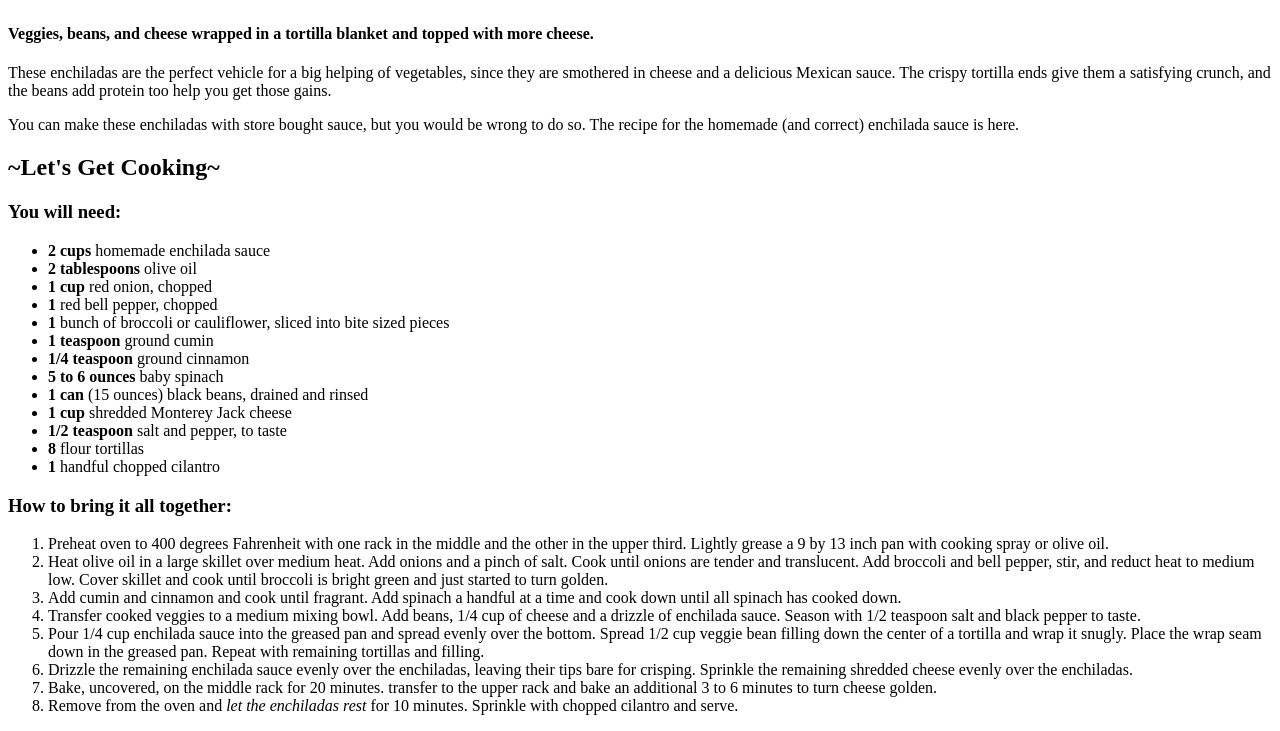
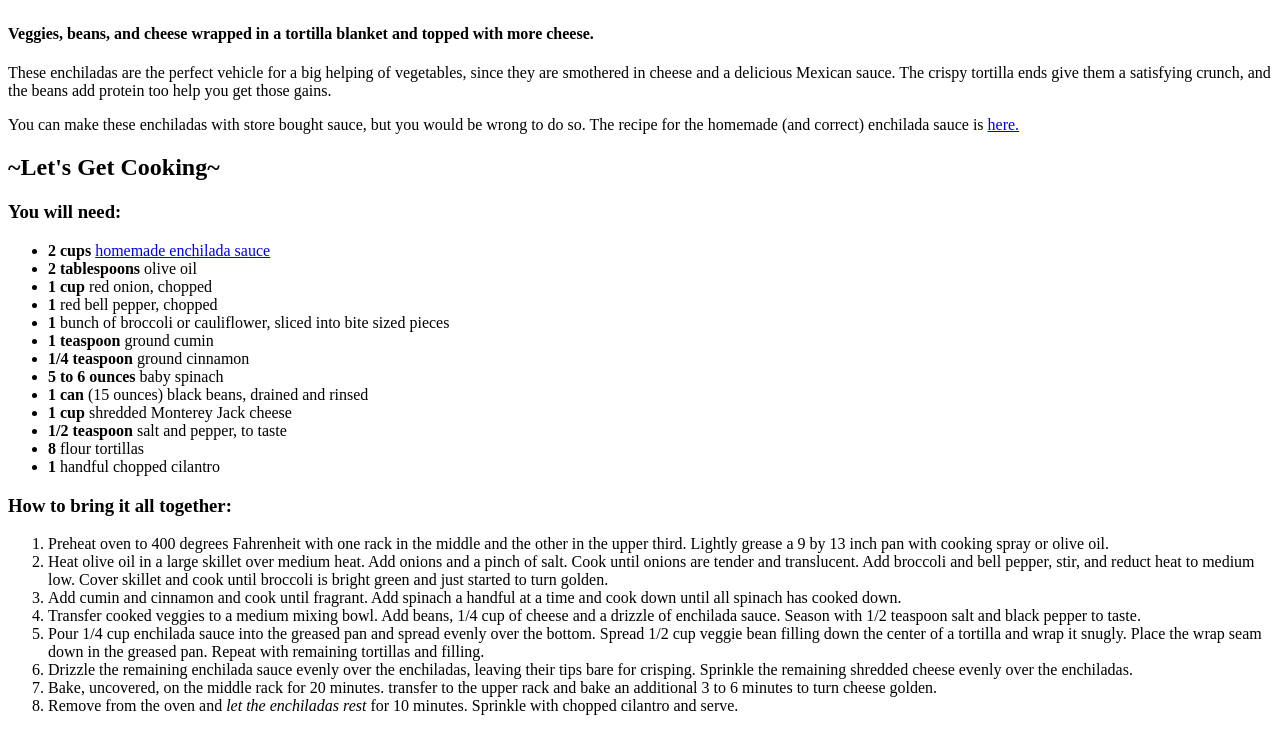
Before and after one commit to freneticmango/odin-recipes, a plain HTML site: page recipes/veggie-enchiladas.html in a window 1280 px wide. Shown: the part 904-1635 px from the top of the page. Drawn offline with Linux system fonts and the light colour scheme.

Commit message:
Add links to and html file for enchilada sauce

```diff
--- a/recipes/veggie-enchiladas.html
+++ b/recipes/veggie-enchiladas.html
@@ -19,14 +19,14 @@
 
         <p>You can make these enchiladas with store bought sauce, but
         you would be wrong to do so. The recipe for the homemade (and
-        correct) enchilada sauce is <a>here.</a>
+        correct) enchilada sauce is <a href="../recipes/enchilada-sauce.html">here.</a>
 
         <h2>~Let's Get Cooking~</h2>
 
         <h3>You will need:</h3>
 
         <ul>
-            <li><strong>2 cups</strong> <a>homemade enchilada sauce</a></li>
+            <li><strong>2 cups</strong> <a href="../recipes/enchilada-sauce.html">homemade enchilada sauce</a></li>
             <li><strong>2 tablespoons</strong> olive oil</li>
             <li><strong>1 cup</strong> red onion, chopped</li>
             <li><strong>1</strong> red bell pepper, chopped</li>
```
Also changed, not shown: index.html (+2 -2 lines), recipes/enchilada-sauce.html (added).
